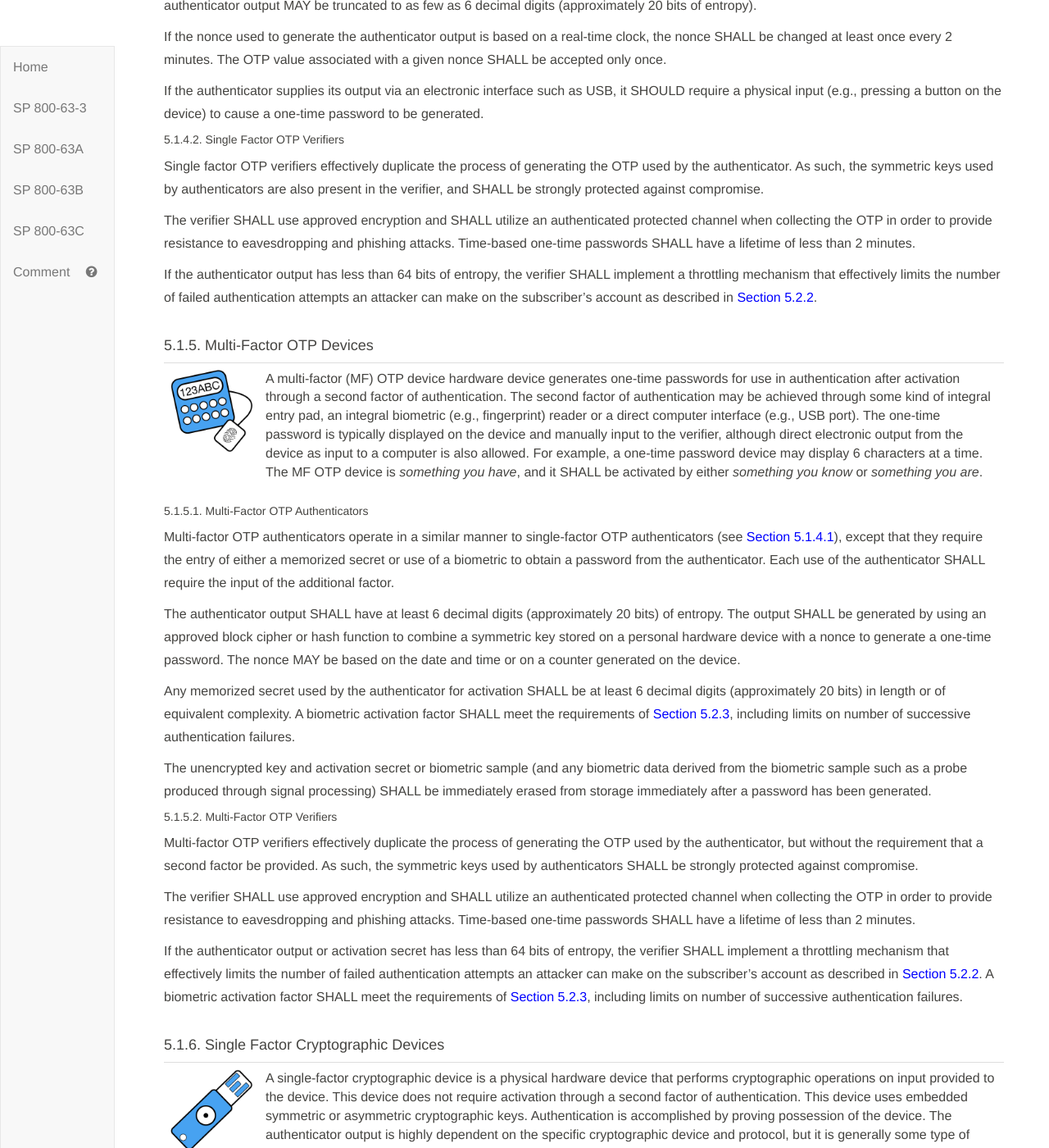
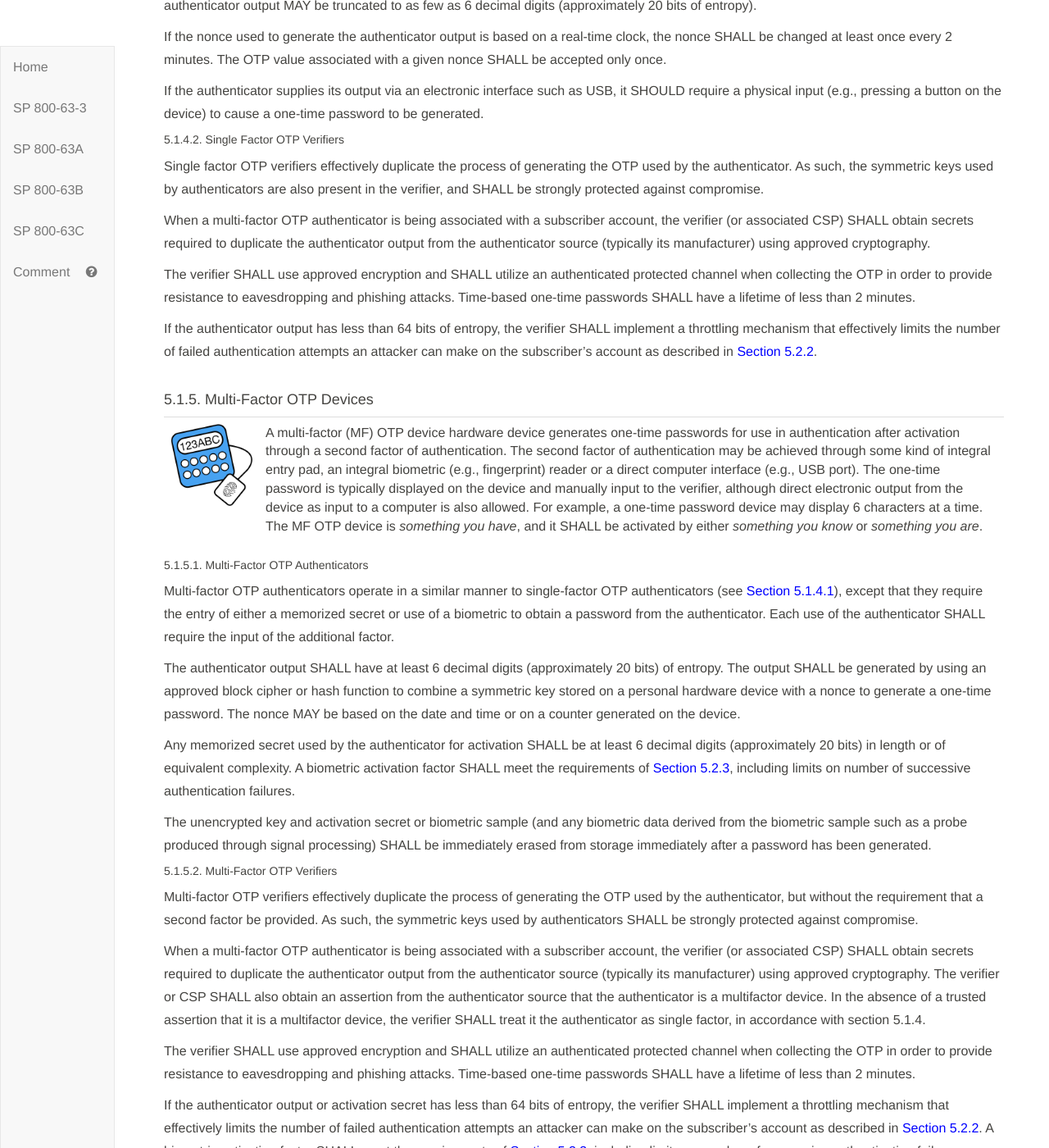
Before and after one commit to usnistgov/800-63-3, a Jekyll site: the page built from sp800-63b.md, in a window 1280 px wide and 1400 px high, scrolled down 29282 px. Shown: the whole window at 82% size. Built offline with Jekyll 4.4.1, drawn with Linux system fonts in a browser that asks for light colours.

Commit message:
Specify requirements for adding OTP authenticators and determination of multi factor.

```diff
--- a/sp800-63b/sec5_authenticators.md
+++ b/sp800-63b/sec5_authenticators.md
@@ -161,6 +161,8 @@ If the authenticator supplies its output via an electronic interface such as USB
 
 Single factor OTP verifiers effectively duplicate the process of generating the OTP used by the authenticator. As such, the symmetric keys used by authenticators are also present in the verifier, and SHALL be strongly protected against compromise.
 
+When a multi-factor OTP authenticator is being associated with a subscriber account, the verifier (or associated CSP) SHALL obtain secrets required to duplicate the authenticator output from the authenticator source (typically its manufacturer) using approved cryptography.
+
 The verifier SHALL use approved encryption and SHALL utilize an authenticated protected channel when collecting the OTP in order to provide resistance to eavesdropping and phishing attacks. Time-based one-time passwords SHALL have a lifetime of less than 2 minutes.
 
 If the authenticator output has less than 64 bits of entropy, the verifier SHALL implement a throttling mechanism that effectively limits the number of failed authentication attempts an attacker can make on the subscriber’s account as described in [Section 5.2.2](#throttle).
@@ -190,6 +192,8 @@ The unencrypted key and activation secret or biometric sample (and any biometric
 ##### 5.1.5.2. Multi-Factor OTP Verifiers
 
 Multi-factor OTP verifiers effectively duplicate the process of generating the OTP used by the authenticator, but without the requirement that a second factor be provided. As such, the symmetric keys used by authenticators SHALL be strongly protected against compromise.
+
+When a multi-factor OTP authenticator is being associated with a subscriber account, the verifier (or associated CSP) SHALL obtain secrets required to duplicate the authenticator output from the authenticator source (typically its manufacturer) using approved cryptography. The verifier or CSP SHALL also obtain an assertion from the authenticator source that the authenticator is a multifactor device. In the absence of a trusted assertion that it is a multifactor device, the verifier SHALL treat it the authenticator as single factor, in accordance with section 5.1.4.
 
 The verifier SHALL use approved encryption and SHALL utilize an authenticated protected channel when collecting the OTP in order to provide resistance to eavesdropping and phishing attacks. Time-based one-time passwords SHALL have a lifetime of less than 2 minutes.
 
```
